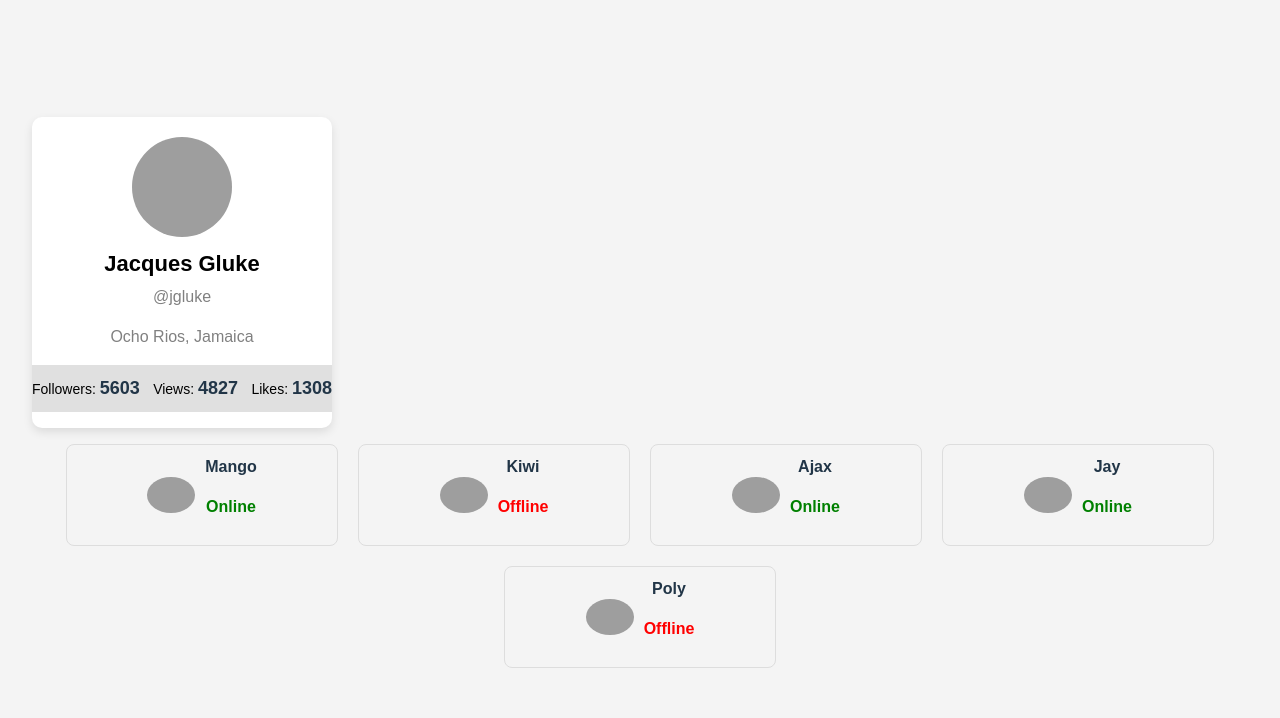
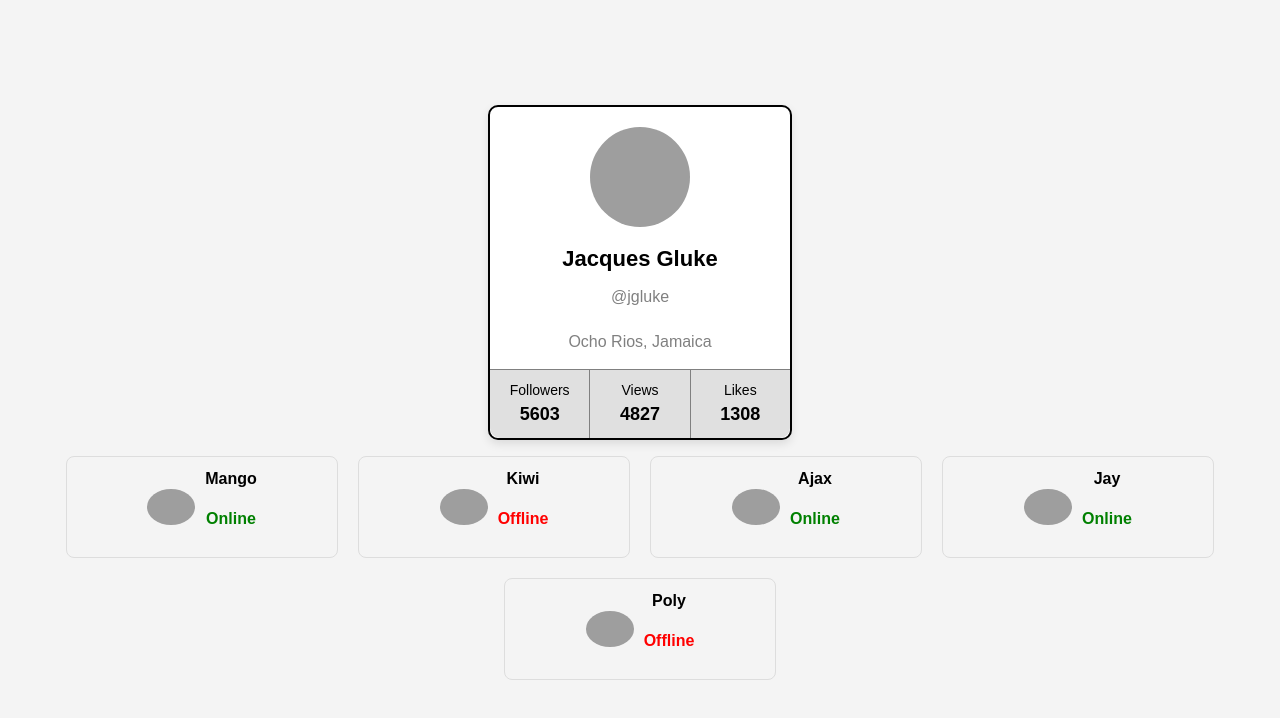
Before and after one commit to piotrczechowski/goit-neo-react-hw-module1, a React (Vite) app: page / in a window 1280 px wide. Shown: the top 718 px of the page. Built offline with nearby package versions, Linux system fonts and the light colour scheme; grey boxes are pictures that could not be loaded.

Commit message:
fix profile styling

```diff
--- a/src/App.css
+++ b/src/App.css
@@ -3,13 +3,23 @@
   margin: 0 auto;
   padding: 2rem;
   text-align: center;
+  display: flex;
+  flex-direction: column;
+  justify-content: center;
+  align-items: center;
+  font-family: Arial, sans-serif;
+  color: black
 }
 
 body {
   display: flex;
-  justify-content: center;
+
   font-family: Arial, sans-serif;
   background-color: #f4f4f4;
   margin: 0;
   padding: 0;
+  align-items: center;
+
+
+
 }
--- a/src/FriendList.css
+++ b/src/FriendList.css
@@ -5,4 +5,5 @@
     justify-content: center;
     padding: 0;
     list-style: none;
+    flex-direction: row;
   }
--- a/src/Profile.css
+++ b/src/Profile.css
@@ -1,17 +1,23 @@
 /* General card styling */
 .profile-card {
+
     width: 300px;
     background-color: white;
-    border: 2px solid: black;
+    border: 2px solid black;
     border-radius: 10px;
-    overflow: hidden;
     text-align: center;
     font-family: Arial, sans-serif;
     box-shadow: 0px 4px 10px rgba(0, 0, 0, 0.1);
+    display: flex;
+    flex-direction: column;
+    height: 100%;
+    padding-bottom: 0;
+
+
 
   }
 
-  /* Profile avatar */
+
   .profile-avatar {
     width: 100px;
     height: 100px;
@@ -29,46 +35,71 @@
     color: #000;
   }
 
-  /* Username (tag) */
+
   .profile-tag {
     font-size: 16px;
     color: gray;
     margin: 5px 0;
   }
 
-  /* Location */
+
   .profile-location {
     font-size: 16px;
     color: gray;
     margin-bottom: 15px;
   }
 
-  /* Stats container */
+
   .profile-stats {
     display: flex;
+    flex-direction: row;
+    padding: 0;
+    border-top: 1px solid gray;
+    margin-top: auto;
+    justify-content: space-between;
+    list-style: none;
+    width: 100%;
+    margin-bottom: auto;
+
+
+
+
+
+
+  }
+
+
+
+  .profile-stat-item {
+    flex: 1;
+    display: flex;
+    flex-direction: column;
+    align-items: center;
+    text-align: center;
+    padding: 10px;
+    border-right: 1px solid gray;
     justify-content: space-between;
     background-color: #e0e0e0;
-    padding: 10px 0;
 
-    list-style: none;
+}
+
+ .profile-stat-item:last-child {
+    border-right: none;
+    border-bottom-right-radius: 10px;
   }
 
-  /* Individual stat item */
-  .profile-stat-item {
-    flex: 1;
-    text-align: center;
-    padding: 10px;
-    border-right: 1px solid #ccc;
+  .profile-stat-item:first-child {
+    border-radius: none;
+    border-bottom-left-radius: 10px;
   }
 
-  .profile-stat-item:last-child {
-    border-right: none;
-  }
 
   /* Stat labels */
   .profile-stat-label {
     font-size: 14px;
     color: black;
+
+
   }
 
   /* Stat values */
--- a/src/Profile.jsx
+++ b/src/Profile.jsx
@@ -15,16 +15,16 @@ export default function Profile({name, tag, location, image, stats} ) {
 
 
         <ul className="profile-stats">
-            <li className="profile-stats-item">
-                <span className="profile-stat-label">Followers: </span>
+            <li className="profile-stat-item">
+                <span className="profile-stat-label">Followers</span>
                 <span className="profile-stat-value">{stats.followers}</span>
             </li>
-            <li>
-                <span className="profile-stat-label">Views: </span>
+            <li className="profile-stat-item">
+                <span className="profile-stat-label">Views</span>
                 <span className="profile-stat-value">{stats.views}</span>
             </li>
-            <li>
-                <span className="profile-stat-label">Likes: </span>
+            <li className="profile-stat-item">
+                <span className="profile-stat-label">Likes</span>
                 <span className="profile-stat-value">{stats.likes}</span>
             </li>
         </ul>
```
